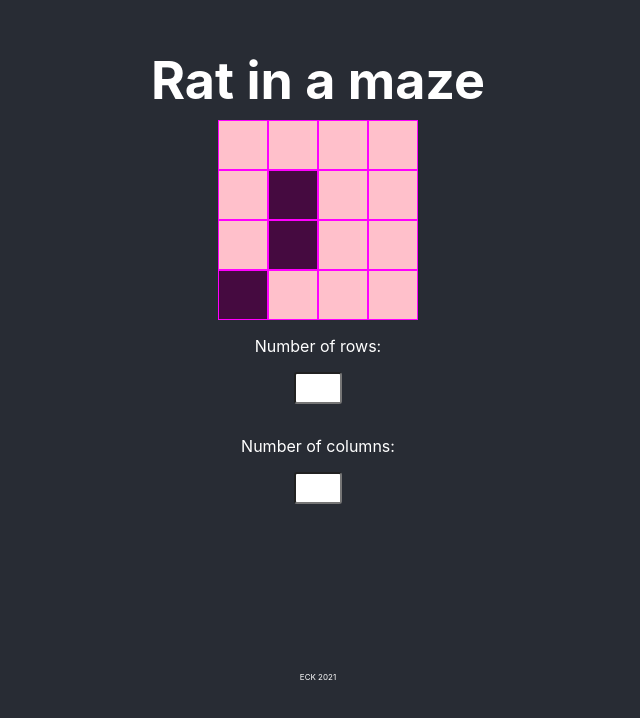
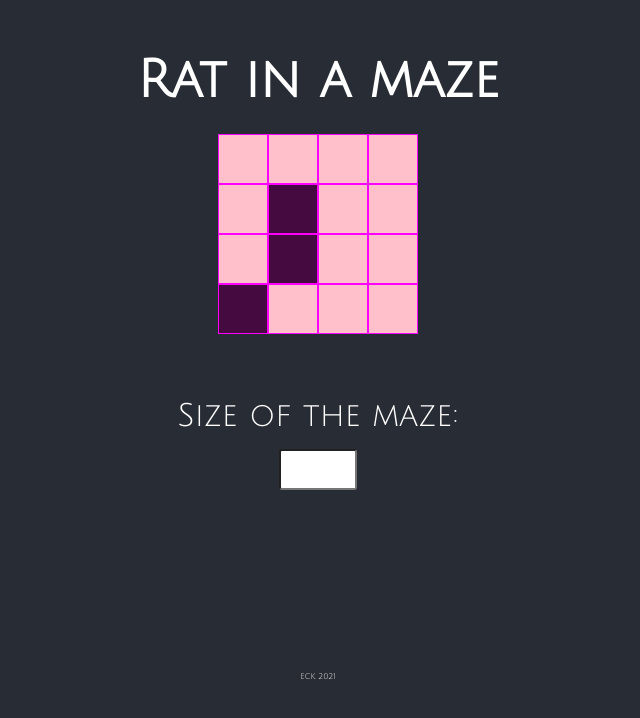
Before and after one commit to ElaFinIta/maze, a React (Create React App) app: page / in a window 1280 px wide. Shown: the top 718 px of the page, without its empty margins (322-962 px from the left). Built offline with nearby package versions, Linux system fonts and the light colour scheme.

Commit message:
changed size to square

```diff
--- a/src/App.css
+++ b/src/App.css
@@ -1,3 +1,17 @@
+@import url('https://fonts.googleapis.com/css2?family=Crimson+Pro:wght@200&family=Julius+Sans+One&display=swap');
+
+:root {
+  --special-font: 'Julius Sans One', sans-serif;
+  --normal-font: 'Crimson Pro', serif;
+}
+
+body {
+  font-family: var(--special-font);
+  -webkit-font-smoothing: antialiased;
+  -moz-osx-font-smoothing: grayscale;
+  color: white;
+}
+
 .App {
   text-align: center;
   background-color: #282c34;
@@ -36,6 +50,7 @@
 }
 
 .input_wrapper {
+  margin-top: 3rem;
   display: flex;
   justify-content: center;
   align-items: center;
@@ -44,13 +59,15 @@
 
 input {
   margin-bottom: 1rem;
-  padding: 0.4rem;
+  padding: 0.6rem;
   max-height: 3rem;
-  max-width: 3rem;
+  min-width: 4rem;
   border-radius: 3px;
+  font-size: var(--special-font);
 }
  label {
    margin: 1rem;
+   font-size: 2rem;
  }
 
 /****  Footer area *****/
--- a/src/components/Maze.js
+++ b/src/components/Maze.js
@@ -3,8 +3,7 @@ import Row from './Row';
 
 class Maze extends Component {
     state = {
-        columns: 4,
-        rows: 4
+        size: 4
     }
 
 
@@ -16,9 +15,9 @@ class Maze extends Component {
 
     binaryMaze = () => {
         let binMaze = [];
-        for (let i=0; i < this.state.rows; i++) {
+        for (let i=0; i < this.state.size; i++) {
             const row = [];
-            for (let j=0; j < this.state.columns; j++) {
+            for (let j=0; j < this.state.size; j++) {
                 row.push(this.getWeightedInteger(0,1));
             }
             binMaze.push(row);
@@ -43,23 +42,18 @@ class Maze extends Component {
         const visualMaze = [];
         let key = 0;
         for (let r of binaryMaze) {
-            visualMaze.push(<Row cols={this.state.columns} rowBinaries={r} key={key}/>);
+            visualMaze.push(<Row cols={binaryMaze.length} rowBinaries={r} key={key}/>);
             key += 1;
         }
         return visualMaze;
     }
 
-    rowNumberHandler = (event) => {
+    sizeHandler = (event) => {
         this.setState({
-            rows: event.target.value,
+            size: event.target.value,
         });
     }
 
-    columNumberHandler = (event) => {
-        this.setState({
-            columns: event.target.value,
-        });
-    }
 
     render() {
         return (
@@ -67,10 +61,8 @@ class Maze extends Component {
                 {/* {this.createRandomMaze(this.state.rows)} */}
                 {this.createVisualMaze(this.binaryMaze())}
                 <div className="input_wrapper">
-                    <label htmlFor="rows">Number of rows:</label>
-                    <input type="number" name="rows" min="2" max="30" onChange={this.rowNumberHandler} />
-                    <label htmlFor="columns">Number of columns:</label>
-                    <input type="number" name="colums" min="2" max="30" onChange={this.columNumberHandler} />
+                    <label htmlFor="size">Size of the maze:</label>
+                    <input type="number" name="size" min="2" max="20" onChange={this.sizeHandler} />
                 </div>
             </div>
         );
--- a/src/index.css
+++ b/src/index.css
@@ -4,14 +4,6 @@
   box-sizing: border-box;
 }
 
-body {
-  font-family: -apple-system, BlinkMacSystemFont, 'Segoe UI', 'Roboto', 'Oxygen',
-    'Ubuntu', 'Cantarell', 'Fira Sans', 'Droid Sans', 'Helvetica Neue',
-    sans-serif;
-  -webkit-font-smoothing: antialiased;
-  -moz-osx-font-smoothing: grayscale;
-  color: white;
-}
 
 code {
   font-family: source-code-pro, Menlo, Monaco, Consolas, 'Courier New',
```
